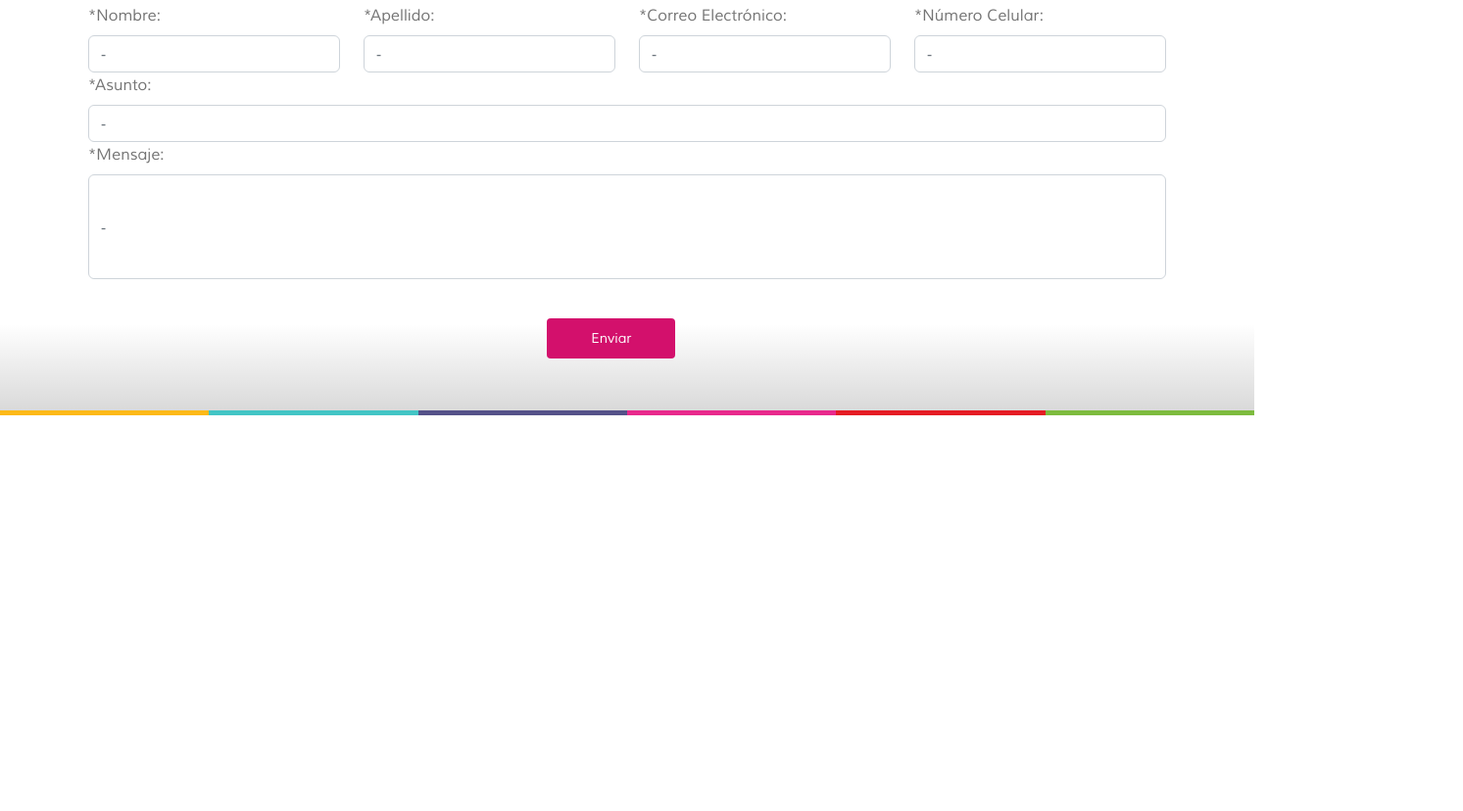
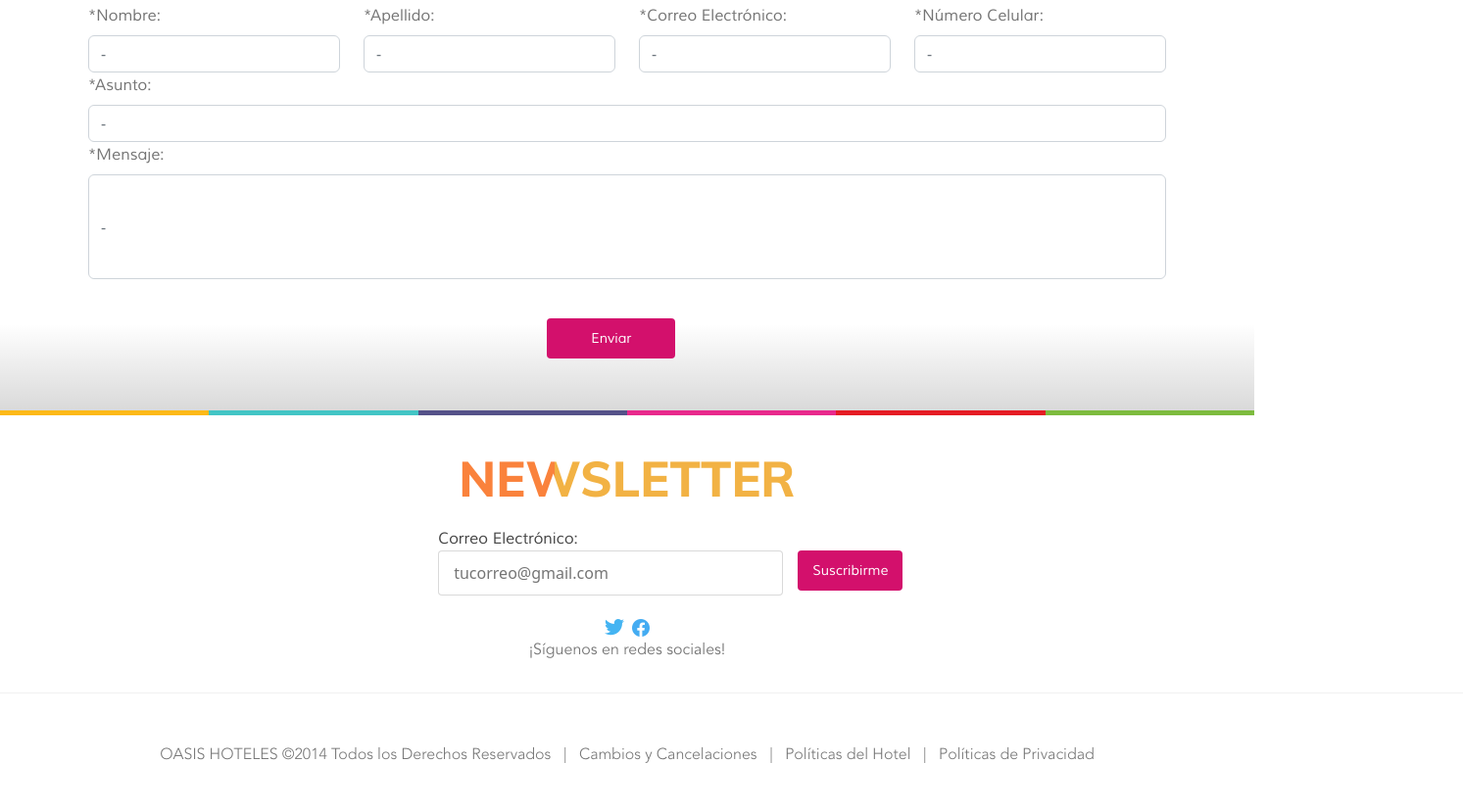
Before and after one commit to hstrejolunaoasis/test-web-bootstrap, a website built with webpack: page dist/index.html in a window 1280 px wide. Shown: the part 2364-3192 px from the top of the page at 98% size, 1493 px wide, since content can reach past the window. Before the commit the page ends 2788 px from the top, so only its background shows below. Built offline with nearby package versions, Linux system fonts and the light colour scheme.

Commit message:
finished

```diff
--- a/src/scss/styles.scss
+++ b/src/scss/styles.scss
@@ -283,3 +283,107 @@ label {
     @include colors(#7dbb3e);
   }
 }
+
+.footer__newsletter {
+  display: flex;
+  flex-direction: column;
+  justify-content: center;
+  align-items: center;
+  padding-block-start: 35px;
+.footer__newsletter_form{
+  display: flex;
+  align-items: center;
+  height: 10px;
+  width: 200px;
+  margin-inline-start: -14.5%;
+  margin-block-end: 50px;
+  label{
+    color: #444444;
+    font-family: Muli;
+  }
+  input{
+    appearance: none;
+    border: 0.51px solid rgba(68, 68, 68, 0.2);
+    border-radius: 4px;
+    padding-block: 10px;
+    padding-inline-start: 15px;
+    width: 22em;
+  }
+
+  button{
+    font-size: 14px;
+    display: flex;
+    align-items: center;
+    color: white;
+    font-family: Muli;
+    background-color: #D3106C;
+    padding-block: 10px;
+    padding-inline: 15px;
+    margin-inline-start: 15px;
+    margin-block-start: 20px;
+    border: none;
+    border-radius: 4px;
+
+    :hover{
+      cursor: pointer;
+    }
+  }
+}
+
+  h1 {
+    font-family: Muli-Extra-Bold;
+    font-size: 50px;
+    height: 100px;
+    background-color: red;
+    background-image:
+      linear-gradient(
+        to right,
+        #FA823C,
+        #f2b244 0%,
+        #FA823C 0%,
+        #FA823C 28.5%,
+        #f2b244 15.6%
+      );
+      -webkit-background-clip: text;
+      -webkit-text-fill-color: transparent;
+      -moz-background-clip: text;
+      -moz-text-fill-color: transparent;
+  }
+
+  .footer__newsletter_socialmedia{
+    display: flex;
+    flex-direction: column;
+    align-items: center;
+    margin-block-end: 20px;
+    div{
+      display: flex;
+      a{
+        margin-inline: 4px;
+        :hover{
+          cursor: pointer;
+        }
+      }
+    }
+
+    p{
+      font-family: Avenir-Book;
+      color: rgba(68, 68, 68, 0.733);
+      margin-block-end: 2em;
+    }
+
+    span{
+      background-color: rgba(68,68,68,0.08);
+      width: 850%;
+      height: 1px;
+    }
+  }
+}
+
+.footer__bottom{
+  display: flex;
+  align-items: center;
+  justify-content: center;
+  padding-block: 30px;
+  color: #434343bc;
+  font-family: Avenir-Light;
+}
```
Also changed, not shown: dist/images/facebook.png (renamed from images/facebook.png), dist/images/twitter.png (renamed from images/twitter.png), dist/index.html.
